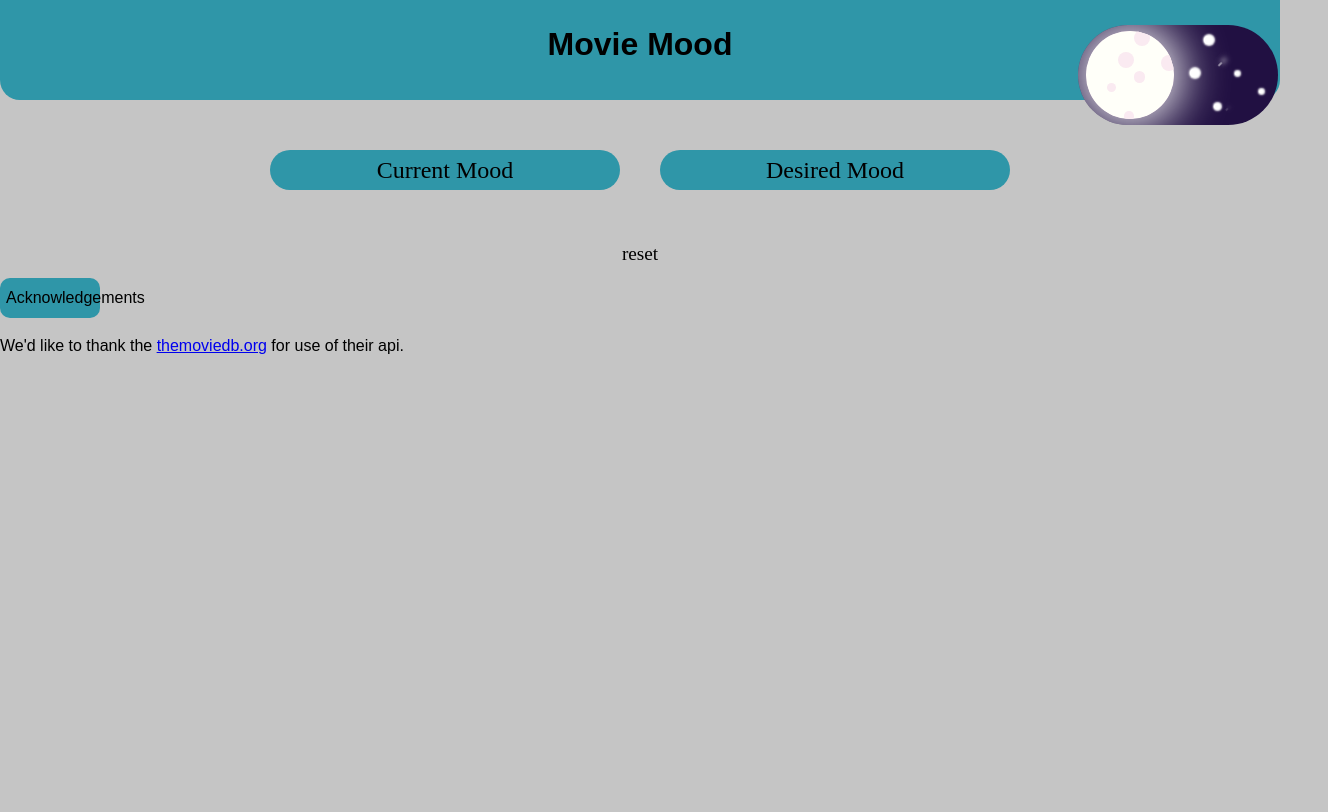
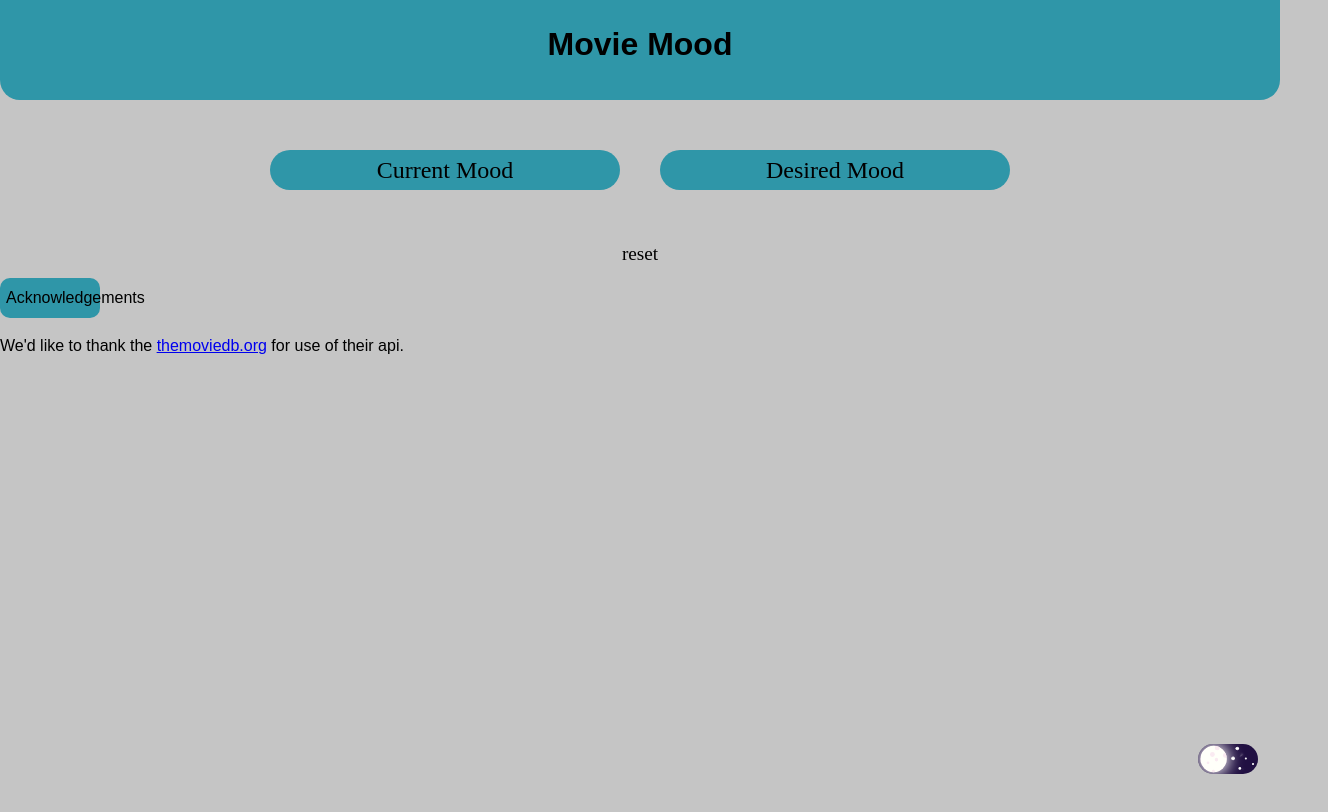
Before and after one commit to scottdkey/movie-mood, a SvelteKit app: page / in a window 1280 px wide. Shown: the top 812 px of the page, 1328 px wide, since content can reach past the window. Built offline with nearby package versions, Linux system fonts and the light colour scheme.

Commit message:
scaled and positioned theme toggle

```diff
--- a/src/components/ThemeToggle.svelte
+++ b/src/components/ThemeToggle.svelte
@@ -50,9 +50,8 @@
 
 	.wrapper {
 		position: absolute;
-		right: 2px;
-		top: 25px;
-		/* transform: translate(-50%, -50%); */
+		bottom: -1em;
+		right: -3em;
 	}
 
 	#hide-checkbox {
@@ -71,19 +70,20 @@
 		border-radius: 50px;
 		transition: 500ms;
 		overflow: hidden;
+		scale: 0.3;
 	}
 
 	.toggle-button {
 		position: absolute;
 		display: inline-block;
-		top: 0.4rem;
-		left: 0.5rem;
-		width: 5.5rem;
-		height: 5.5rem;
+		top: 0.4em;
+		left: 0.5em;
+		width: 5.5em;
+		height: 5.5em;
 		border-radius: 50%;
 		background: #faeaf1;
 		overflow: hidden;
-		box-shadow: 0 0 3rem 0.5rem rgba(255, 255, 255);
+		box-shadow: 0 0 3em 0.5em rgba(255, 255, 255);
 		transition: all 500ms ease-out;
 	}
 
@@ -97,52 +97,52 @@
 
 	.crater-1 {
 		background: #fffff9;
-		width: 5.5rem;
-		height: 5.5rem;
-		left: 0rem;
-		bottom: 0rem;
+		width: 5.5em;
+		height: 5.5em;
+		left: 0em;
+		bottom: 0em;
 	}
 
 	.crater-2 {
 		width: 1em;
 		height: 1em;
-		top: -0.1rem;
-		left: 3rem;
+		top: -0.1em;
+		left: 3em;
 	}
 
 	.crater-3 {
 		width: 1em;
 		height: 1em;
-		top: 1.5rem;
-		right: -0.2rem;
+		top: 1.5em;
+		right: -0.2em;
 	}
 
 	.crater-4 {
 		width: 1em;
 		height: 1em;
-		top: 1.3rem;
-		left: 2rem;
+		top: 1.3em;
+		left: 2em;
 	}
 
 	.crater-5 {
 		width: 0.7em;
 		height: 0.7em;
-		top: 2.5rem;
-		left: 3rem;
+		top: 2.5em;
+		left: 3em;
 	}
 
 	.crater-6 {
 		width: 0.6em;
 		height: 0.6em;
-		top: 3.2rem;
-		left: 1.3rem;
+		top: 3.2em;
+		left: 1.3em;
 	}
 
 	.crater-7 {
 		width: 0.6em;
 		height: 0.6em;
-		bottom: -0.1rem;
-		left: 2.4rem;
+		bottom: -0.1em;
+		left: 2.4em;
 	}
 
 	.star {
@@ -156,36 +156,36 @@
 	.star-1 {
 		width: 0.5em;
 		height: 0.5em;
-		right: 5rem;
-		bottom: 3rem;
+		right: 5em;
+		bottom: 3em;
 	}
 
 	.star-2 {
 		width: 0.5em;
 		height: 0.5em;
-		right: 4.1rem;
-		top: 0.7rem;
+		right: 4.1em;
+		top: 0.7em;
 	}
 
 	.star-3 {
 		width: 0.3em;
 		height: 0.3em;
-		right: 3.7rem;
-		bottom: 1rem;
+		right: 3.7em;
+		bottom: 1em;
 	}
 
 	.star-4 {
 		width: 0.2em;
 		height: 0.2em;
-		right: 2.5rem;
-		bottom: 3.1rem;
+		right: 2.5em;
+		bottom: 3.1em;
 	}
 
 	.star-5 {
 		width: 0.2em;
 		height: 0.2em;
-		right: 1rem;
-		bottom: 2rem;
+		right: 1em;
+		bottom: 2em;
 	}
 
 	.star-6,
@@ -209,13 +209,13 @@
 	}
 
 	.star-7 {
-		right: 3.2rem;
-		bottom: 4rem;
+		right: 3.2em;
+		bottom: 4em;
 	}
 
 	.star-8 {
-		right: 5rem;
-		top: 1rem;
+		right: 5em;
+		top: 1em;
 		animation-delay: -4s;
 	}
 
@@ -259,79 +259,79 @@
 	}
 
 	#hide-checkbox:checked + .toggle .star-1 {
-		width: 40px;
-		height: 10px;
+		width: 2.4em;
+		height: 0.62em;
 		border-radius: 10px;
 		background: #fff;
-		left: 20px;
-		top: 25px;
+		left: 1.25em;
+		top: 1.6em;
 		box-shadow: none;
 	}
 
 	#hide-checkbox:checked + .toggle .star-2 {
-		width: 12px;
-		height: 12px;
+		width: 0.9em;
+		height: 0.8em;
 		background: #fff;
-		left: 26px;
-		top: 23px;
+		left: 1.62em;
+		top: 1.42em;
 		box-shadow: -1px 0 2px 0 rgba(0, 0, 0, 0.1);
 	}
 
 	#hide-checkbox:checked + .toggle .star-3 {
-		width: 16px;
-		height: 16px;
+		width: 1em;
+		height: 1em;
 		background: #fff;
-		left: 35px;
-		top: 19px;
+		left: 2.2em;
+		top: 1.2em;
 		box-shadow: -1px 0 2px 0 rgba(0, 0, 0, 0.1);
 	}
 
 	#hide-checkbox:checked + .toggle .star-4 {
-		width: 14px;
-		height: 14px;
+		width: 0.92em;
+		height: 0.92em;
 		background: #fff;
-		left: 46px;
-		top: 21px;
+		left: 2.8em;
+		top: 1.3em;
 		box-shadow: -1px 0 2px 0 rgba(0, 0, 0, 0.1);
 	}
 
 	#hide-checkbox:checked + .toggle .star-5 {
-		width: 60px;
-		height: 15px;
-		border-radius: 15px;
+		width: 3.8em;
+		height: 0.9em;
+		border-radius: 1em;
 		background: #fff;
-		left: 30px;
-		bottom: 20px;
+		left: 1.8em;
+		bottom: 1.25em;
 		box-shadow: none;
 	}
 
 	#hide-checkbox:checked + .toggle .star-6 {
-		width: 18px;
-		height: 18px;
+		width: 1.2em;
+		height: 1.2em;
 		background: #fff;
 		border-radius: 50%;
-		left: 38px;
-		bottom: 20px;
+		left: 2.4em;
+		bottom: 1.3em;
 		box-shadow: -1px 0 2px 0 rgba(0, 0, 0, 0.1);
 	}
 
 	#hide-checkbox:checked + .toggle .star-7 {
-		width: 24px;
-		height: 24px;
+		width: 1.5em;
+		height: 1.5em;
 		background: #fff;
 		border-radius: 50%;
-		left: 52px;
-		bottom: 20px;
+		left: 3.3em;
+		bottom: 1.25em;
 		box-shadow: -1px 0 2px 0 rgba(0, 0, 0, 0.1);
 	}
 
 	#hide-checkbox:checked + .toggle .star-8 {
-		width: 21px;
-		height: 21px;
+		width: 1.3em;
+		height: 1.3em;
 		background: #fff;
 		border-radius: 50%;
-		left: 70px;
-		top: 59px;
+		left: 4.4em;
+		top: 3.7em;
 		box-shadow: -1px 0 2px 0 rgba(0, 0, 0, 0.1);
 	}
 
```
